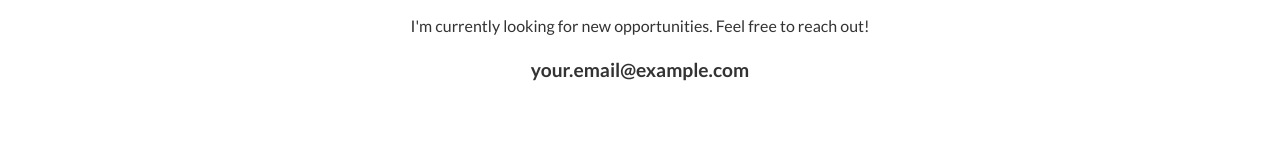
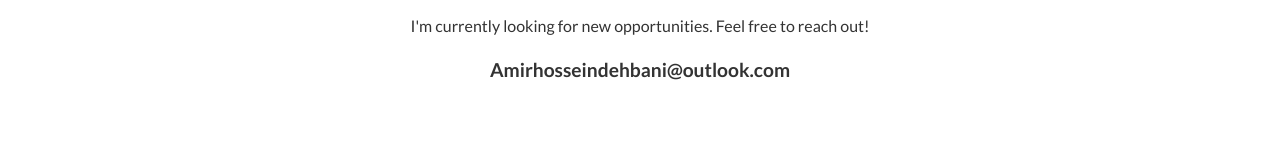
Before and after one commit to AmirhosseinDehbani/AmirhosseinDehbani.github.io, a plain HTML site: page index.html in a window 1280 px wide. Shown: the part 1723-1871 px from the top of the page. Drawn offline with Linux system fonts and the light colour scheme.

Commit message:
Update index.html

```diff
--- a/index.html
+++ b/index.html
@@ -264,7 +264,7 @@
             <div class="container" style="text-align: center;">
                 <h2>Get In Touch</h2>
                 <p>I'm currently looking for new opportunities. Feel free to reach out!</p>
-                <p style="font-size: 1.2rem; margin-top: 1rem;"><strong>your.email@example.com</strong></p>
+                <p style="font-size: 1.2rem; margin-top: 1rem;"><strong>Amirhosseindehbani@outlook.com</strong></p>
             </div>
         </section>
     </main>
```
